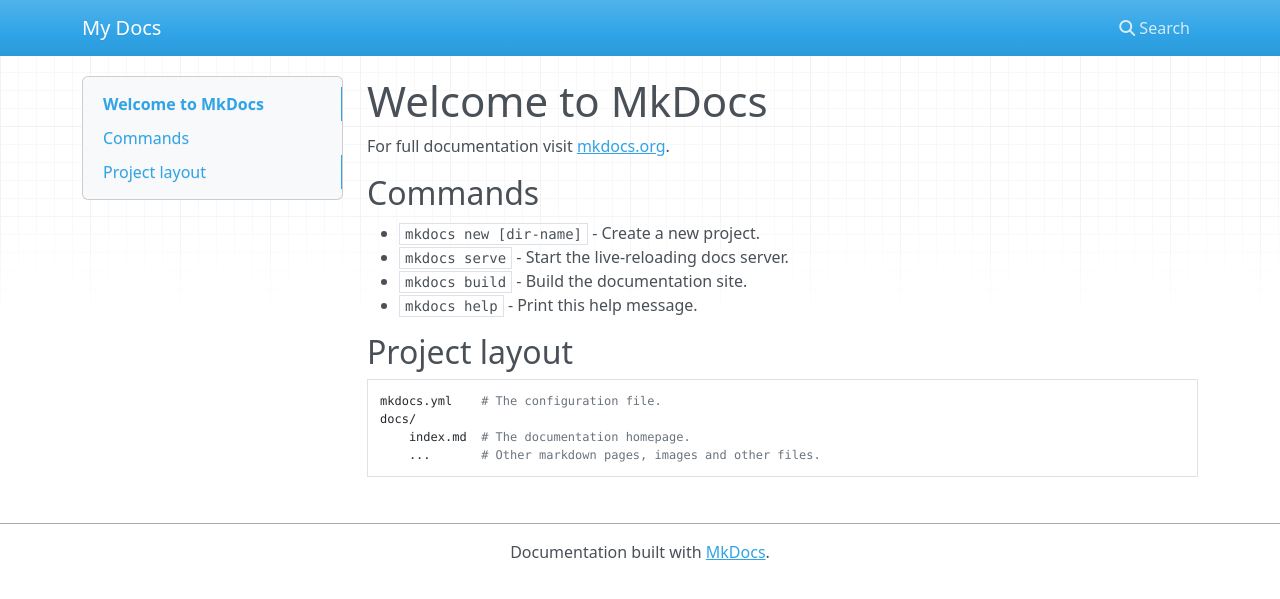
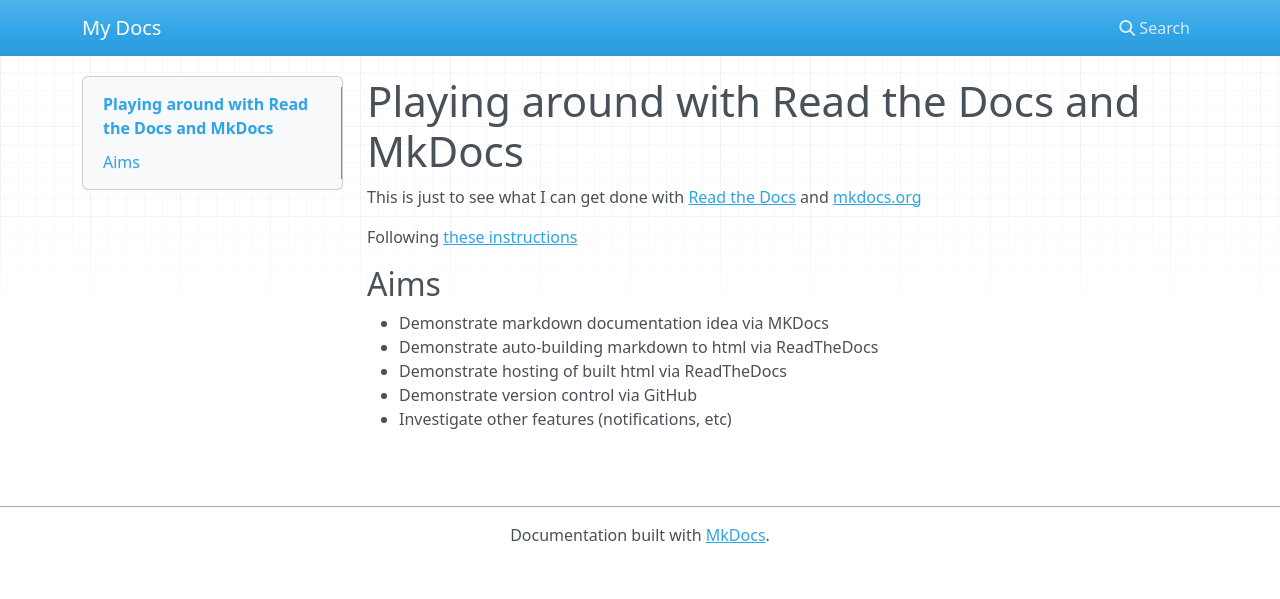
Before and after one commit to raoulsullivan/readthedocs, an MkDocs documentation site: the page built from docs/index.md, in a window 1280 px wide. Shown: the top 599 px of the page. Built offline with MkDocs 1.6.1, drawn with Linux system fonts in a browser that asks for light colours; nearby versions of some CDN libraries.

Commit message:
First commit

```diff
--- a/docs/index.md
+++ b/docs/index.md
@@ -1,17 +1,13 @@
-# Welcome to MkDocs
+# Playing around with Read the Docs and MkDocs
 
-For full documentation visit [mkdocs.org](https://mkdocs.org).
+This is just to see what I can get done with [Read the Docs](https://readthedocs.org) and [mkdocs.org](https://mkdocs.org)
 
-## Commands
+Following [these instructions](https://docs.readthedocs.io/en/stable/intro/getting-started-with-mkdocs.html)
 
-* `mkdocs new [dir-name]` - Create a new project.
-* `mkdocs serve` - Start the live-reloading docs server.
-* `mkdocs build` - Build the documentation site.
-* `mkdocs help` - Print this help message.
+## Aims
 
-## Project layout
-
-    mkdocs.yml    # The configuration file.
-    docs/
-        index.md  # The documentation homepage.
-        ...       # Other markdown pages, images and other files.
+* Demonstrate markdown documentation idea via MKDocs
+* Demonstrate auto-building markdown to html via ReadTheDocs
+* Demonstrate hosting of built html via ReadTheDocs
+* Demonstrate version control via GitHub
+* Investigate other features (notifications, etc)
```
Also changed, not shown: README.md (+5 -0 lines).
